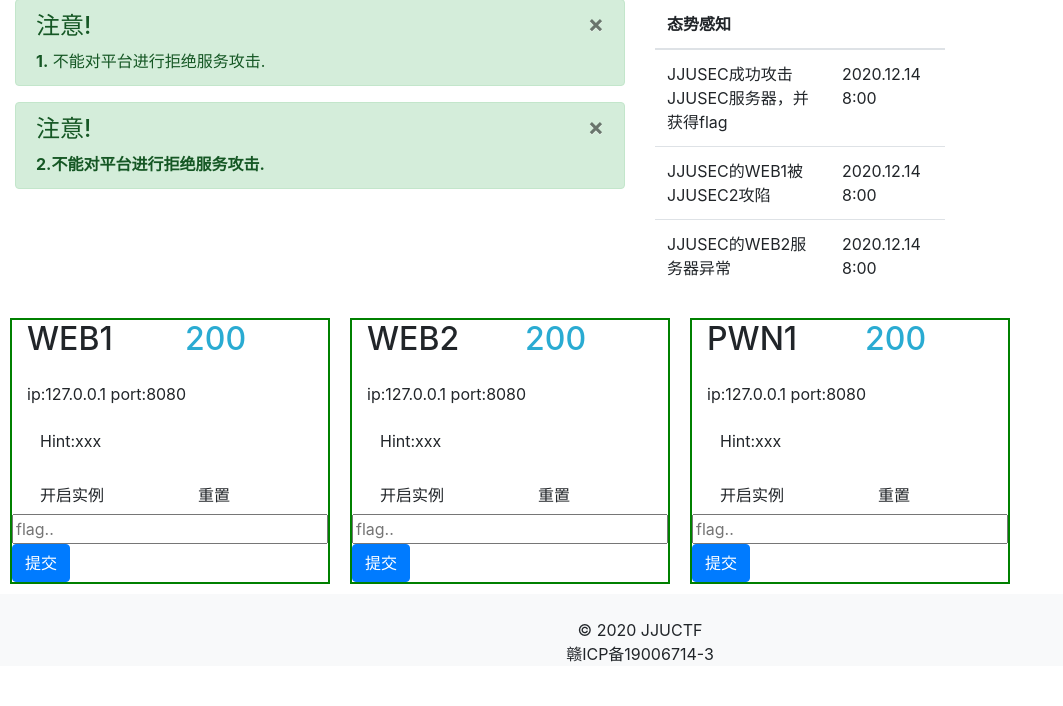
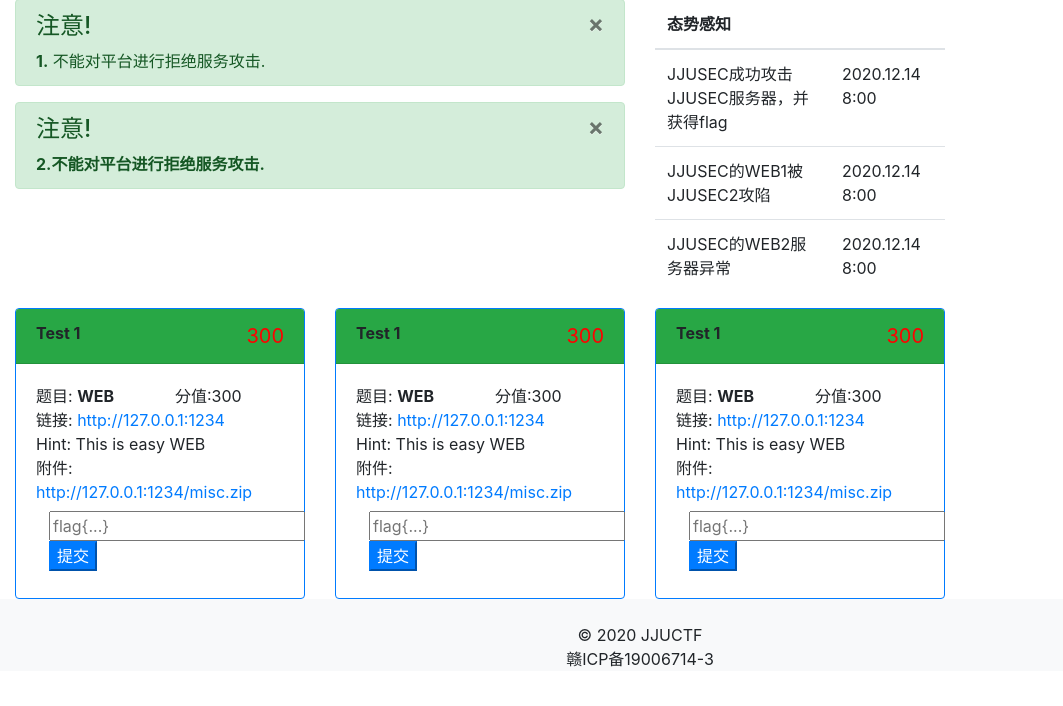
Before and after one commit to BJLIYANLIANG/JJUCTF_V2.0, a Flask app: page /awd in a window 1280 px wide. Shown: the part 57-763 px from the top of the page, without its empty margins (0-1063 px from the left). Run offline with Flask 2, Linux system fonts and the light colour scheme; the visitor is signed in with stand-in values (Sample User, id 1); some libraries are stand-ins or nearby versions.

Commit message:
使用Card重构AWD小框框

```diff
--- a/templates/user/awd.html
+++ b/templates/user/awd.html
@@ -19,22 +19,17 @@
                     <table class="table">
                         <thead>
                         <tr>
-
                             <th>
                                 态势感知
                             </th>
                             <th>
-
                             </th>
-
                         </tr>
                         </thead>
                         <tbody>
                         <tr class="success">
-
                            <td>JJUSEC成功攻击JJUSEC服务器，并获得flag</td>
                             <td>2020.12.14 8:00</td>
-
                         </tr>
                         <tr class="error">
                             <td>JJUSEC的WEB1被JJUSEC2攻陷</td>
@@ -44,7 +39,6 @@
                           <td>JJUSEC的WEB2服务器异常</td>
                             <td>2020.12.14 8:00</td>
                         </tr>
-
                         </tbody>
                     </table>
                 </div>
@@ -52,104 +46,108 @@
         </div>
     </div>
 
-{#float: none;display: block;margin-left: auto;margin-right: auto#}
     <div class="row " style="">
-{#        #}
-        <div class="col-md-3 column border_contain"   >
+        <div class="col-md-3 ">
+            <div class="card border-primary">
+                <div class="card-header bg-success" style="position: relative">
+                    <div class="" style="float: left"><b>Test 1</b></div>
+                    <div class="" style="float: right;color: #ff0000;font-size: 20px">300</div>
+                </div>
+                <div class="card-body  ">
                     <div class="row">
-                <h2 class="col-md-6">
-                    WEB1
-                </h2>
-                <h2 class="col-md-6">
-                    <p style="color: #2aabd2">200</p>
-                </h2>
+{#                         <div class="col-md-12" style="height: 30%">#}
+                        <div class="col-md-6">题目: <b>WEB</b></div>
+                        <div class="col-md-6">分值:300</div>
                    </div>
-            <p>
-                ip:127.0.0.1 port:8080
-            </p>
-            <p>
-                <a class="btn" href="#">Hint:xxx</a>
-            </p>
-            <div class="row clearfix">
-                <div class="col-md-6 column">
-                    <button type="button" class="btn btn-default">开启实例</button>
+                   <div class="row">
+                       <div class="col-md-12" >
+                           链接: <a  href="#">http://127.0.0.1:1234</a>
                         </div>
-                <div class="col-md-6 column">
-                    <button type="button" class="btn btn-default">重置</button>
+                       <div class="col-md-12" >
+                           Hint: <a>This is easy WEB</a>
+                        </div>
+                       <div class="col-md-12" >
+                           附件: <a  href="#">http://127.0.0.1:1234/misc.zip</a>
                         </div>
                    </div>
-            <div class="row">
-                <input type="text" class="input-group " placeholder="flag..">
-                <button type="button" class="btn btn-default btn-primary"  >提交</button>
+                    <div>
+                        <div class="col-md-12 btn input-group">
+{#                        <label class="input-group">FLAG:</label>#}
+                        <input type="text"  placeholder="flag{...}">
+                        <button class="btn-primary">提交</button>
                         </div>
                     </div>
-
-
-
-
-
-        <div class="col-md-3 justify-content-center column border_contain">
-            <div class="row">
-                <h2 class="col-md-6">
-                    WEB2
-                </h2>
-                <h2 class="col-md-6">
-                    <p style="color: #2aabd2">200</p>
-                </h2>
-            </div>
-            <p>
-                ip:127.0.0.1 port:8080
-            </p>
-            <p>
-                <a class="btn" href="#">Hint:xxx</a>
-            </p>
-            <div class="row clearfix">
-                <div class="col-md-6 column">
-                    <button type="button" class="btn btn-default">开启实例</button>
-                </div>
-                <div class="col-md-6 column">
-                    <button type="button" class="btn btn-default">重置</button>
                 </div>
             </div>
+        </div>
+        <div class="col-md-3 ">
+            <div class="card border-primary">
+                <div class="card-header bg-success" style="position: relative">
 
-            <div class="row ">
-                <input type="text" class="input-group "  placeholder="flag..">
-                <button type="button" class="btn btn-default btn-primary ">提交</button>
+                    <div class="" style="float: left"><b>Test 1</b></div>
+                    <div class="" style="float: right;color: #ff0000;font-size: 20px">300</div>
+                </div>
+                <div class="card-body  ">
+                    <div class="row">
+{#                         <div class="col-md-12" style="height: 30%">#}
+                        <div class="col-md-6">题目: <b>WEB</b></div>
+                        <div class="col-md-6">分值:300</div>
+                   </div>
+                   <div class="row">
+                       <div class="col-md-12" >
+                           链接: <a  href="#">http://127.0.0.1:1234</a>
+                        </div>
+                       <div class="col-md-12" >
+                           Hint: <a>This is easy WEB</a>
+                        </div>
+                       <div class="col-md-12" >
+                           附件: <a  href="#">http://127.0.0.1:1234/misc.zip</a>
                         </div>
                    </div>
-
-
-
-        <div class="col-md-3 column border_contain" >
-            <div class="row">
-                <h2 class="col-md-6">
-                    PWN1
-                </h2>
-                <h2 class="col-md-6">
-                    <p style="color: #2aabd2">200</p>
-                </h2>
-            </div>
-            <p>
-                ip:127.0.0.1 port:8080
-            </p>
-            <p>
-                <a class="btn" href="#">Hint:xxx</a>
-            </p>
-            <div class="row ">
-                <div class="col-md-6 column">
-                    <button type="button" class="btn btn-default">开启实例</button>
-                </div>
-                <div class="col-md-6 column">
-                    <button type="button" class="btn btn-default">重置</button>
+                    <div>
+                        <div class="col-md-12 btn input-group">
+{#                        <label class="input-group">FLAG:</label>#}
+                        <input type="text"  placeholder="flag{...}">
+                        <button class="btn-primary">提交</button>
                         </div>
                     </div>
-            <div class="row ">
-                <input type="text" class="input-group " placeholder="flag..">
-                <button type="button" class="btn btn-default btn-primary"  >提交</button>
                 </div>
             </div>
+        </div>
+        <div class="col-md-3 ">
+            <div class="card border-primary">
+                <div class="card-header bg-success" style="position: relative">
 
-
+                    <div class="" style="float: left"><b>Test 1</b></div>
+                    <div class="" style="float: right;color: #ff0000;font-size: 20px">300</div>
+                </div>
+                <div class="card-body  ">
+                    <div class="row">
+{#                         <div class="col-md-12" style="height: 30%">#}
+                        <div class="col-md-6">题目: <b>WEB</b></div>
+                        <div class="col-md-6">分值:300</div>
+                   </div>
+                   <div class="row">
+                       <div class="col-md-12" >
+                           链接: <a  href="#">http://127.0.0.1:1234</a>
+                        </div>
+                       <div class="col-md-12" >
+                           Hint: <a>This is easy WEB</a>
+                        </div>
+                       <div class="col-md-12" >
+                           附件: <a  href="#">http://127.0.0.1:1234/misc.zip</a>
+                        </div>
+                   </div>
+                    <div>
+                        <div class="col-md-12 btn input-group">
+{#                        <label class="input-group">FLAG:</label>#}
+                        <input type="text"  placeholder="flag{...}">
+                        <button class="btn-primary">提交</button>
+                        </div>
+                    </div>
+                </div>
+            </div>
+        </div>
     </div>
 </div>
 {% include'user/footer.html' %}
```
Also changed, not shown: templates/user/header.html (+0 -12 lines). Lines whose indentation alone changed are shown as unchanged.
